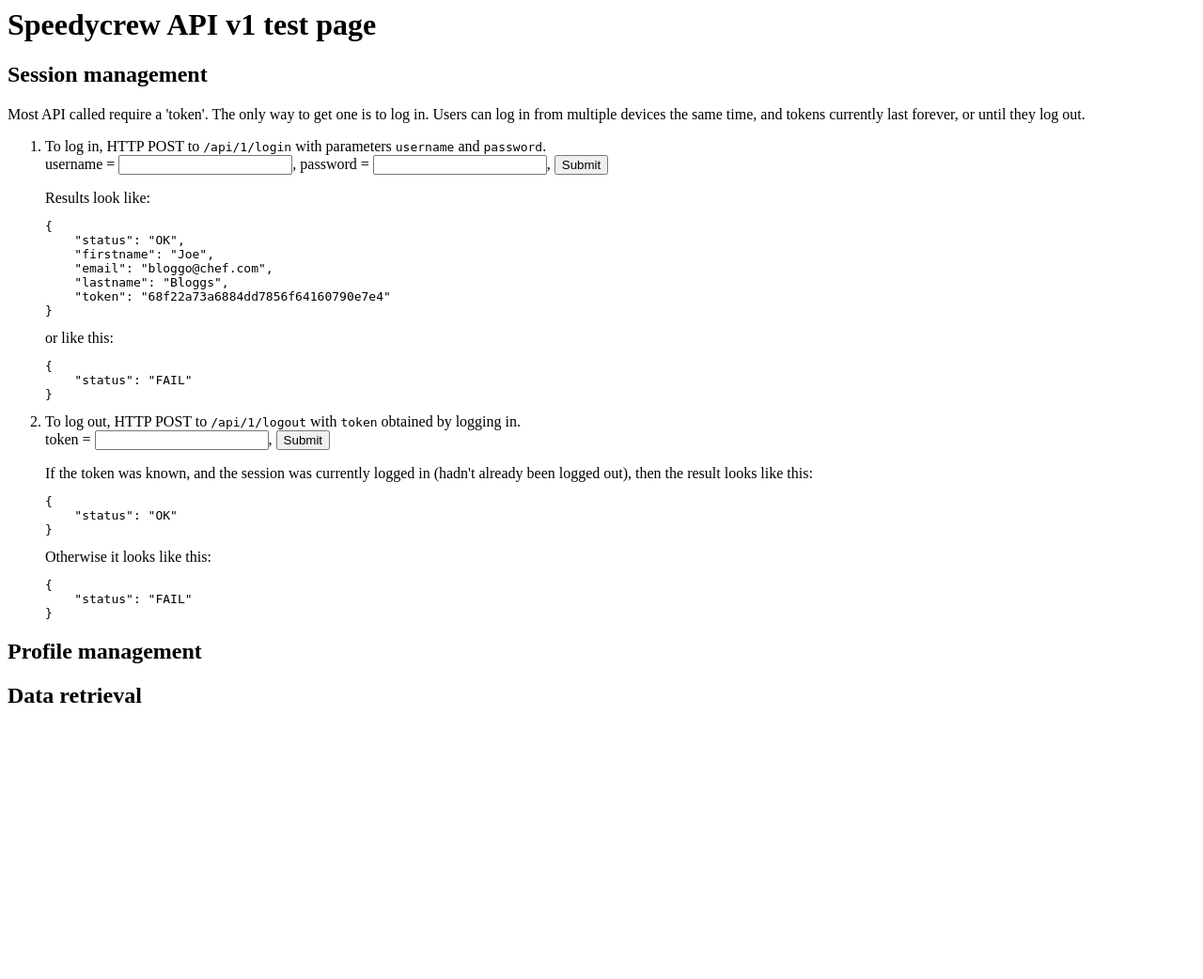
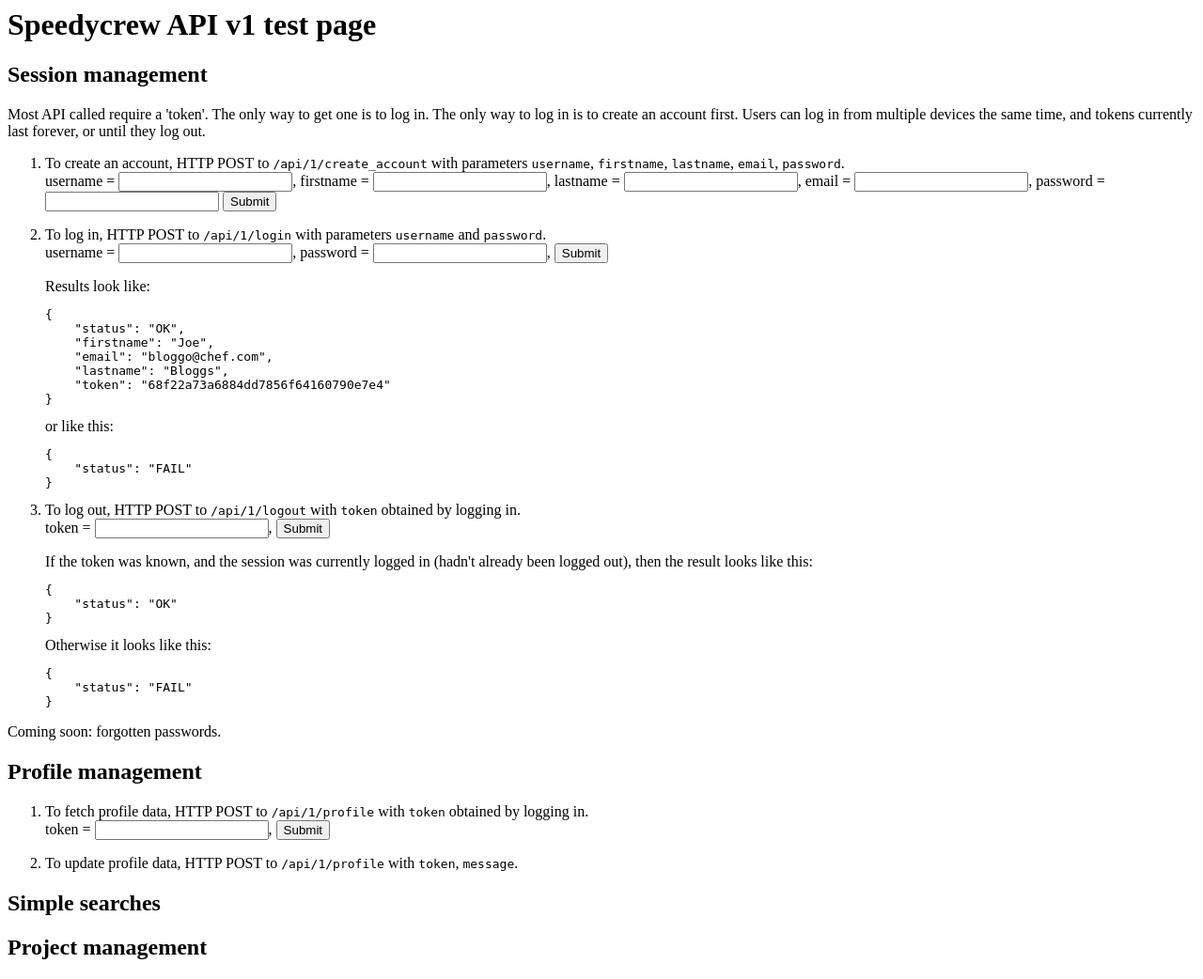
Before and after one commit to michaelmaguire/twosidedsearch, a Django app: template server/django_project/scapi1/templates/docs.html in a window 1280 px wide. Shown: the whole page at 94% size. Before the commit the page ends 748 px from the top, so only its background shows below. Run offline with Django 3.2, Linux system fonts and the light colour scheme; the template is opened without the code that fills it, so the values that code supplies are empty.

Commit message:
Create account

```diff
--- a/server/django_project/scapi1/templates/docs.html
+++ b/server/django_project/scapi1/templates/docs.html
@@ -5,12 +5,28 @@
     <h2>Session management</h2>
     <p>
       Most API called require a 'token'.  The only way to get one is
-      to log in.  Users can log in from multiple devices the same
-      time, and tokens currently last forever, or until they log out.
+      to log in.  The only way to log in is to create an account
+      first.  Users can log in from multiple devices the same time,
+      and tokens currently last forever, or until they log out.
     </p>
     <ol>
       <li>
-        To log in, HTTP POST to <code>/api/1/login</code> with parameters <code>username</code> and <code>password</code>.
+        To create an account, HTTP POST
+        to <code>/api/1/create_account</code> with
+        parameters <code>username</code>, <code>firstname</code>,
+        <code>lastname</code>, <code>email</code>, <code>password</code>.
+        <form action="create_account" method="POST">
+          username = <input name="username" type="input"/>,
+          firstname = <input name="firstname" type="input"/>,
+          lastname = <input name="lastname" type="input"/>,
+          email = <input name="email" type="input"/>,
+          password = <input name="password" type="password">
+          <input type="submit"/>
+        </form>
+      </li>
+      <li>
+        To log in, HTTP POST to <code>/api/1/login</code> with
+        parameters <code>username</code> and <code>password</code>.
         <form action="login" method="POST">
           username = <input name="username" type="input"/>,
           password = <input name="password" type="password"/>,
@@ -54,8 +70,28 @@
       </li>
     </ol>
 
+    <p>Coming soon: forgotten passwords.</p>
+
     <h2>Profile management</h2>
 
-    <h2>Data retrieval</h2>
+    <ol>
+      <li>To fetch profile data, HTTP POST
+        to <code>/api/1/profile</code> with <code>token</code> obtained
+        by logging in.
+        <form action="profile" method="POST">
+          token = <input name="token">,
+          <input type="submit">
+        </form>
+      </li>
+      <li>
+        To update profile data, HTTP POST
+        to <code>/api/1/profile</code>
+        with <code>token</code>, <code>message</code>.
+      </li>
+    </ol>
+
+    <h2>Simple searches</h2>
+
+    <h2>Project management</h2>
   </body>
 </html>
```
Also changed, not shown: server/django_project/scapi1/views.py (+45 -0 lines).
